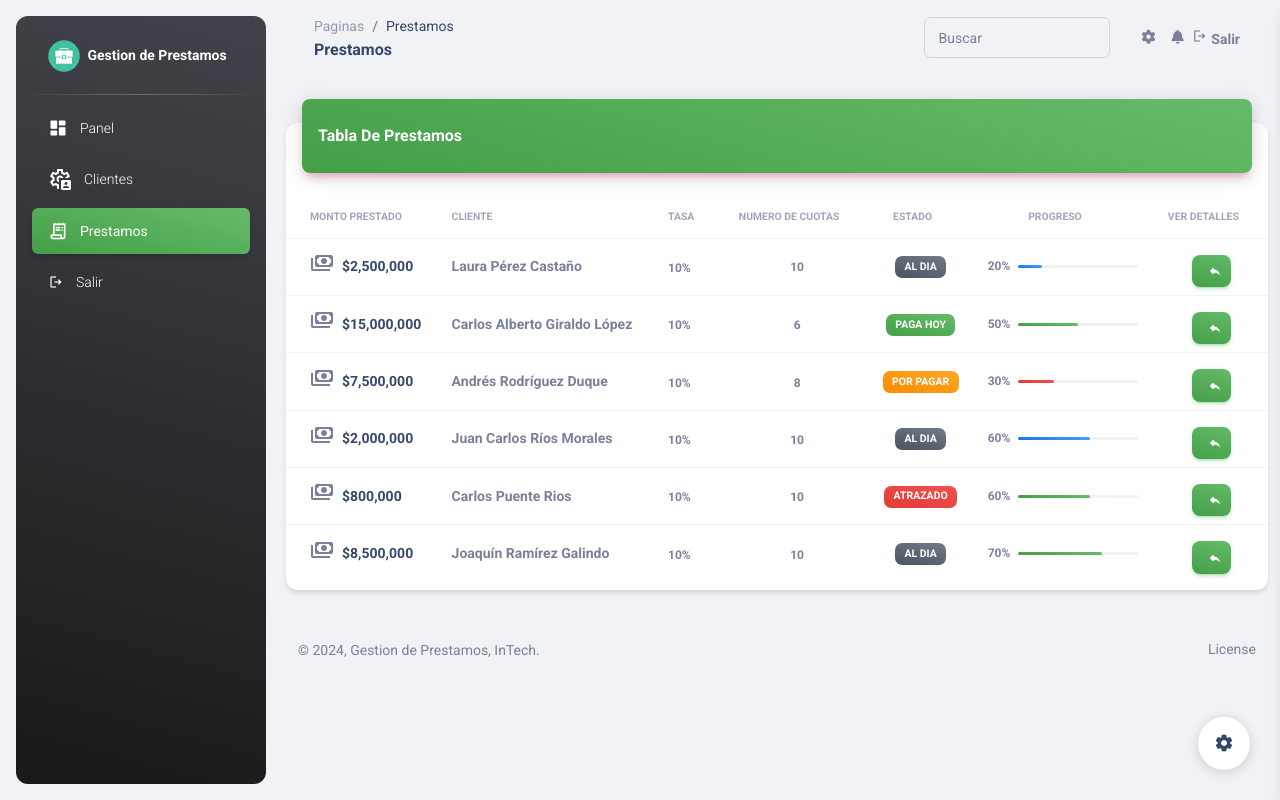
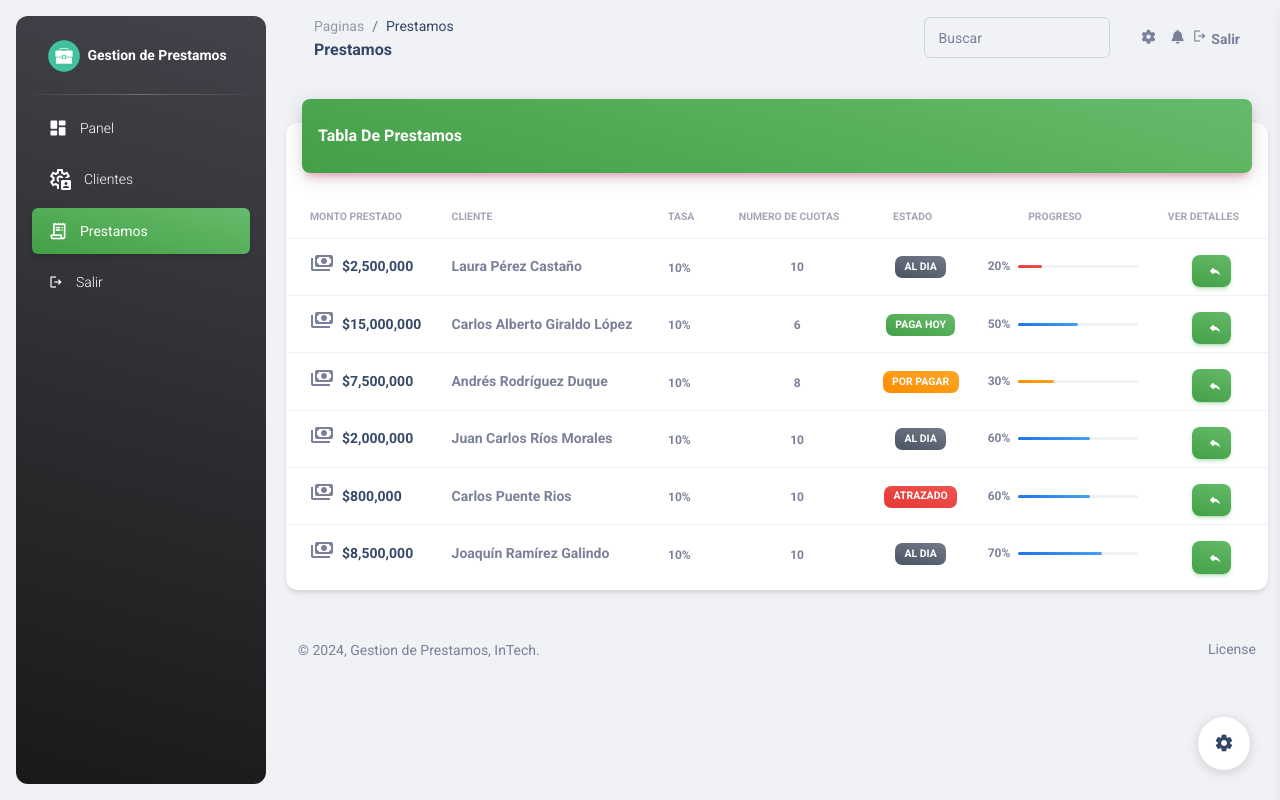
Before and after one commit to Agape12EH/agape12eh.github.io, a plain HTML site: page billing.html in a window 1280 px wide. Drawn offline with nearby package versions, Linux system fonts and the light colour scheme.

Commit message:
Actualizar billing.html

```diff
--- a/billing.html
+++ b/billing.html
@@ -21,7 +21,7 @@
   <link rel="apple-touch-icon" sizes="76x76" href="./assets/img/apple-icon.png">
   <link rel="icon" type="image/png" href="./assets/img/favicon.png">
   <title>
-    Tabla de Clientes - Gestión de Préstamos
+    Tabla de Préstamos - Gestión de Préstamos
   </title>
   <!--     Fonts and icons     -->
   <link rel="stylesheet" type="text/css" href="https://fonts.googleapis.com/css?family=Roboto:300,400,500,700,900|Roboto+Slab:400,700" />
@@ -269,7 +269,7 @@
                         <span class="me-2 text-xs font-weight-bold">20%</span>
                         <div>
                           <div class="progress">
-                            <div class="progress-bar bg-gradient-info" role="progressbar" aria-valuenow="20" aria-valuemin="0" aria-valuemax="100" style="width: 20%;"></div>
+                            <div class="progress-bar bg-gradient-danger" role="progressbar" aria-valuenow="20" aria-valuemin="0" aria-valuemax="100" style="width: 20%;"></div>
                           </div>
                         </div>
                       </div>
@@ -312,7 +312,7 @@
                         <span class="me-2 text-xs font-weight-bold">50%</span>
                         <div>
                           <div class="progress">
-                            <div class="progress-bar bg-gradient-success" role="progressbar" aria-valuenow="50" aria-valuemin="0" aria-valuemax="100" style="width: 50%;"></div>
+                            <div class="progress-bar bg-gradient-info" role="progressbar" aria-valuenow="50" aria-valuemin="0" aria-valuemax="100" style="width: 50%;"></div>
                           </div>
                         </div>
                       </div>
@@ -353,7 +353,7 @@
                         <span class="me-2 text-xs font-weight-bold">30%</span>
                         <div>
                           <div class="progress">
-                            <div class="progress-bar bg-gradient-danger" role="progressbar" aria-valuenow="30" aria-valuemin="0" aria-valuemax="100" style="width: 30%;"></div>
+                            <div class="progress-bar bg-gradient-warning" role="progressbar" aria-valuenow="30" aria-valuemin="0" aria-valuemax="100" style="width: 30%;"></div>
                           </div>
                         </div>
                       </div>
@@ -435,7 +435,7 @@
                         <span class="me-2 text-xs font-weight-bold">60%</span>
                         <div>
                           <div class="progress">
-                            <div class="progress-bar bg-gradient-success" role="progressbar" aria-valuenow="60" aria-valuemin="0" aria-valuemax="100" style="width: 60%;"></div>
+                            <div class="progress-bar bg-gradient-info" role="progressbar" aria-valuenow="60" aria-valuemin="0" aria-valuemax="100" style="width: 60%;"></div>
                           </div>
                         </div>
                       </div>
@@ -476,7 +476,7 @@
                         <span class="me-2 text-xs font-weight-bold">70%</span>
                         <div>
                           <div class="progress">
-                            <div class="progress-bar bg-gradient-success" role="progressbar" aria-valuenow="70" aria-valuemin="0" aria-valuemax="100" style="width: 70%;"></div>
+                            <div class="progress-bar bg-gradient-info" role="progressbar" aria-valuenow="70" aria-valuemin="0" aria-valuemax="100" style="width: 70%;"></div>
                           </div>
                         </div>
                       </div>
```
